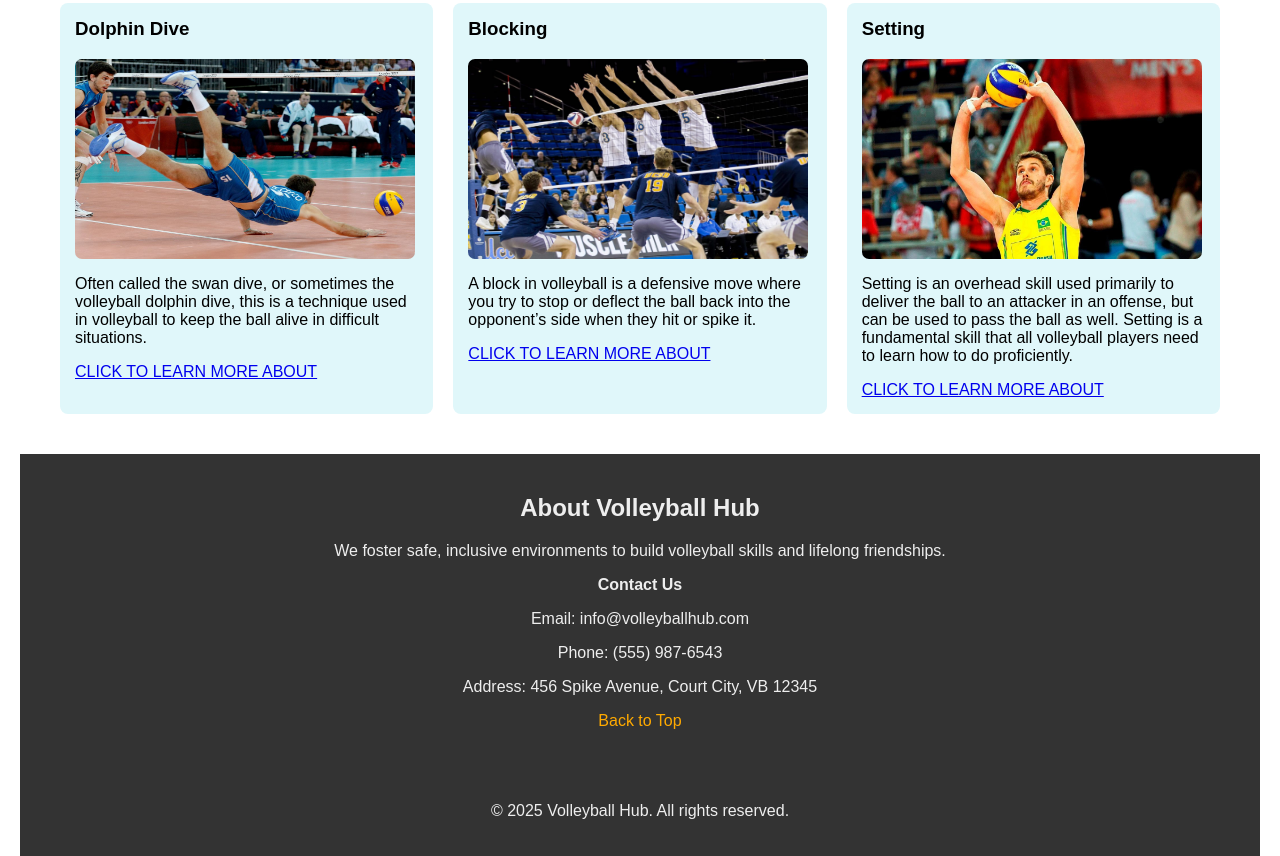
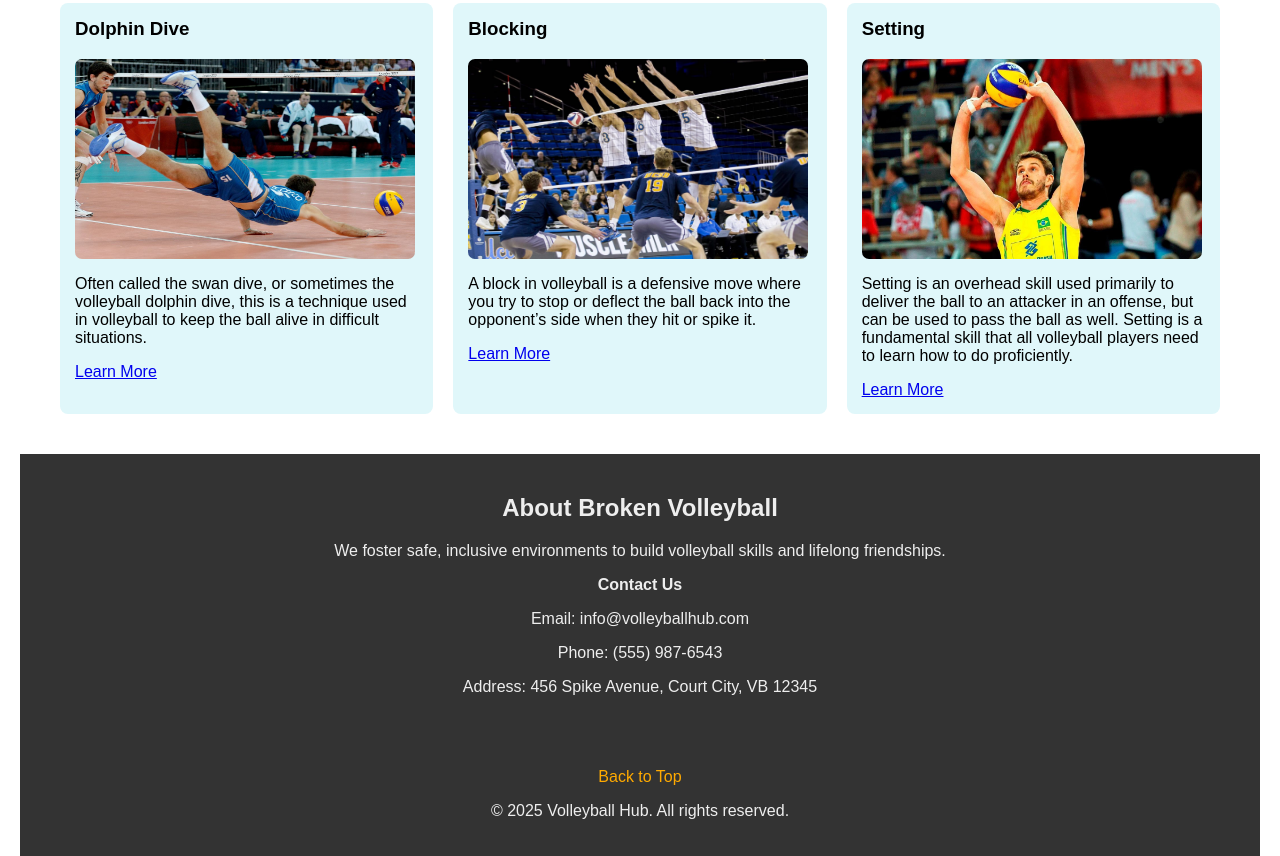
Before and after one commit to xLeonardoVC/11DTP-HTML_Assessment, a plain HTML site: page index.html in a window 1280 px wide. Shown: the part 1039-1895 px from the top of the page. Drawn offline with Linux system fonts and the light colour scheme.

Commit message:
Changes both index and style

```diff
--- a/index.html
+++ b/index.html
@@ -28,34 +28,34 @@
           <h3>Dolphin Dive</h3>
           <img src="images/dolphin_dive.jpg" alt="Dolphin Dive Image" class="home_images">
           <p>Often called the swan dive, or sometimes the volleyball dolphin dive, this is a technique used in volleyball to keep the ball alive in difficult situations.</p>
-          <a href="#contact">CLICK TO LEARN MORE ABOUT</a>
+          <a href="#contact">Learn More</a>
         </div>
         <div class="program">
           <h3>Blocking</h3>
           <img src="images/blocking.jpg" alt="Dolphin Dive Image" class="home_images">
           <p>A block in volleyball is a defensive move where you try to stop or deflect the ball back into the opponent’s side when they hit or spike it.</p>
-          <a href="#contact">CLICK TO LEARN MORE ABOUT</a>
+          <a href="#contact">Learn More</a>
         </div>
         <div class="program">
           <h3>Setting</h3>
           <img src="images/setting.jpg" alt="Dolphin Dive Image" class="home_images">
           <p>Setting is an overhead skill used primarily to deliver the ball to an attacker in an offense, but can be used to pass the ball as well. Setting is a fundamental skill that all volleyball players need to learn how to do proficiently.</p>
-          <a href="#contact">CLICK TO LEARN MORE ABOUT</a>
+          <a href="#contact">Learn More</a>
         </div>
       </div>
     </section>
 
     <footer id="about">
-      <h2>About Volleyball Hub</h2>
+      <h2>About Broken Volleyball</h2>
       <p>We foster safe, inclusive environments to build volleyball skills and lifelong friendships.</p>
       <p><strong>Contact Us</strong></p>
       <p>Email: info@volleyballhub.com</p>
       <p>Phone: (555) 987-6543</p>
       <p>Address: 456 Spike Avenue, Court City, VB 12345</p>
-      <p><a href="#page_header">Back to Top</a></p>
     </footer>
 
     <footer id="contact">
+      <p><a href="#page_header">Back to Top</a></p>
       <p>© 2025 Volleyball Hub. All rights reserved.</p>
     </footer>
   </body>
```
Also changed, not shown: style.css (line endings or trailing spaces).
